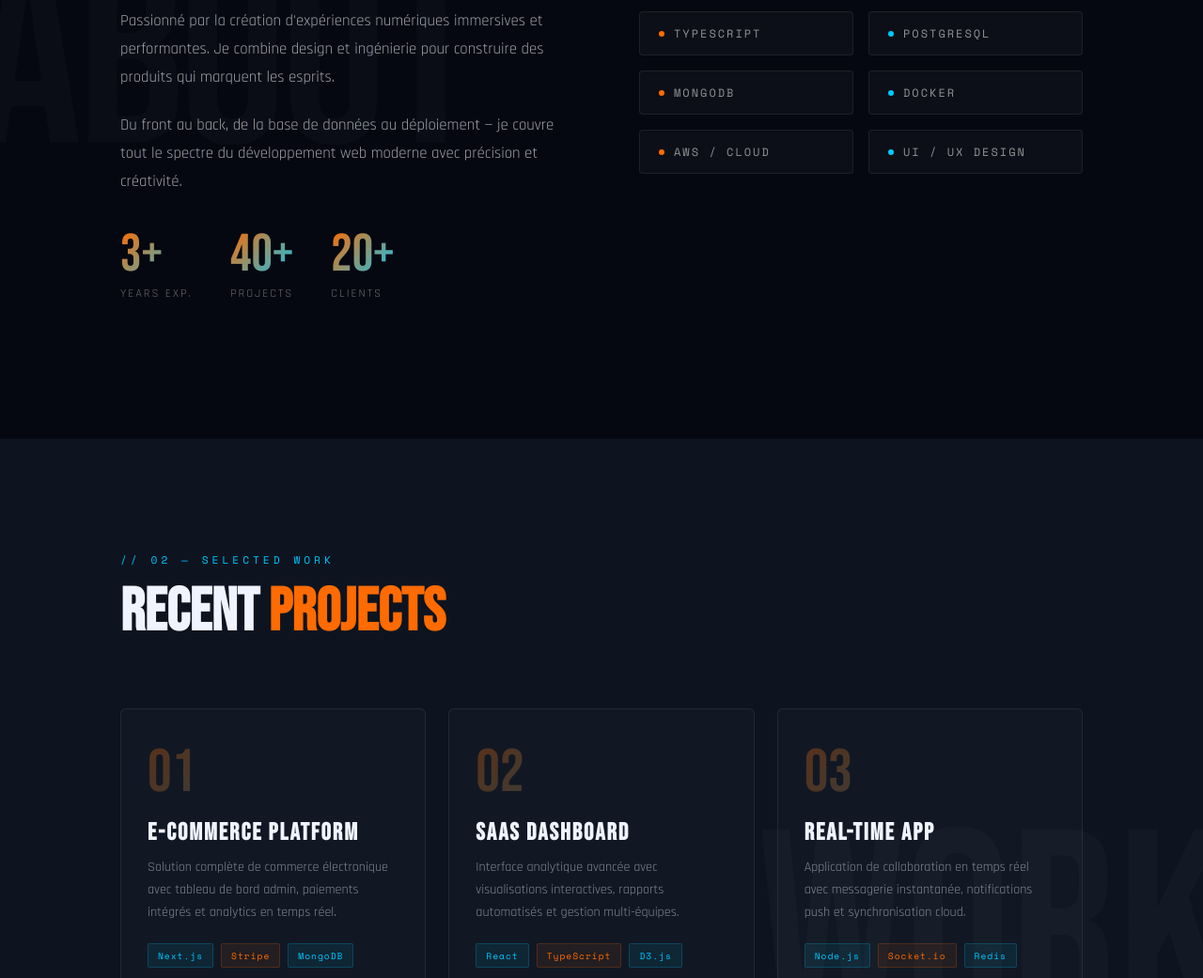
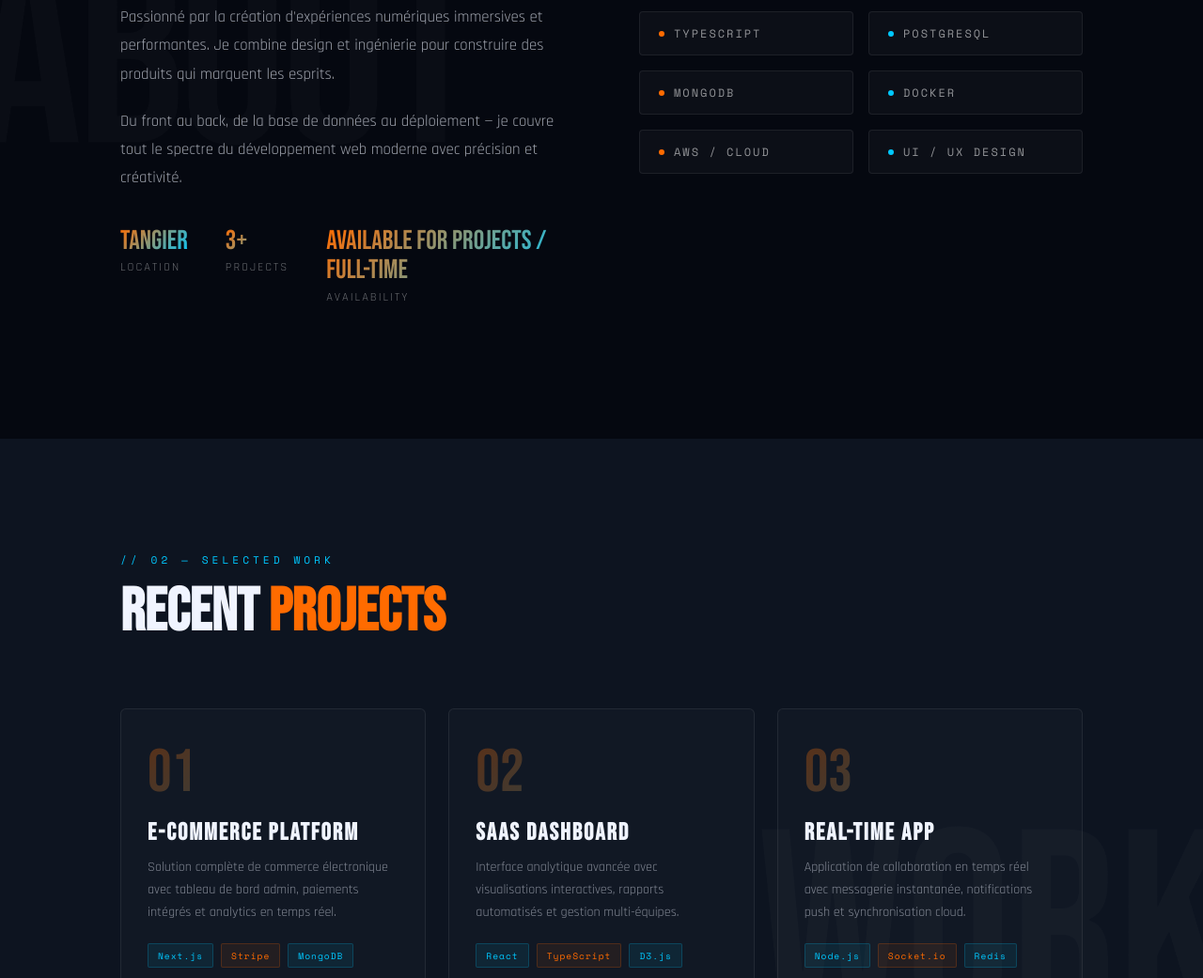
Before and after one commit to yasmineh-d/Portfolio, a plain HTML site: page index.html in a window 1280 px wide. Shown: the part 1133-2174 px from the top of the page at 94% size. Drawn offline with nearby package versions, Linux system fonts and the light colour scheme.

Commit message:
update files

```diff
--- a/index.html
+++ b/index.html
@@ -121,16 +121,17 @@
         </p>
         <div class="about-stats">
           <div>
-            <div class="stat-num">3+</div>
-            <div class="stat-label">Years Exp.</div>
+            <div class="stat-num">Tangier</div>
+            <div class="stat-label">Location</div>
           </div>
           <div>
-            <div class="stat-num">40+</div>
+            <div class="stat-num">3+</div>
             <div class="stat-label">Projects</div>
           </div>
           <div>
-            <div class="stat-num">20+</div>
-            <div class="stat-label">Clients</div>
+            <div class="stat-num">Available for Projects / Full-time
+            </div>
+            <div class="stat-label">Availability</div>
           </div>
         </div>
       </div>
@@ -262,9 +263,9 @@
     window.addEventListener('resize', resizeFx);
     resizeFx();
 
-    let mouse = { x: fxw/2, y: fxh/2, vx: 0, vy: 0 };
-    let pos = { x: fxw/2, y: fxh/2, rx: fxw/2, ry: fxh/2 };
-    let lastMouse = { x: fxw/2, y: fxh/2 };
+    let mouse = { x: fxw / 2, y: fxh / 2, vx: 0, vy: 0 };
+    let pos = { x: fxw / 2, y: fxh / 2, rx: fxw / 2, ry: fxh / 2 };
+    let lastMouse = { x: fxw / 2, y: fxh / 2 };
 
     let isHovering = false;
     let hoverTarget = null;
@@ -297,7 +298,7 @@
     }
 
     function triggerExplosion(x, y, type, count) {
-      for(let i=0; i<count; i++) spawnFx(x, y, type, 3.5);
+      for (let i = 0; i < count; i++) spawnFx(x, y, type, 3.5);
     }
 
     document.querySelectorAll('a, button, .side-nav-item, .project-card, .skill-tag').forEach(el => {
@@ -351,7 +352,7 @@
       ring.style.borderColor = isHovering ? 'transparent' : color;
 
       // Trailing
-      const velocity = Math.sqrt(mouse.vx**2 + mouse.vy**2);
+      const velocity = Math.sqrt(mouse.vx ** 2 + mouse.vy ** 2);
       if (velocity > 3 && Math.random() < 0.7) {
         spawnFx(pos.x, pos.y, currentSide, velocity * 0.05);
       }
@@ -378,9 +379,9 @@
           fctx.shadowBlur = 12;
           fctx.beginPath();
           fctx.moveTo(0, -p.size);
-          fctx.lineTo(p.size*0.7, 0);
+          fctx.lineTo(p.size * 0.7, 0);
           fctx.lineTo(0, p.size);
-          fctx.lineTo(-p.size*0.7, 0);
+          fctx.lineTo(-p.size * 0.7, 0);
           fctx.fill();
           p.vx *= 0.94; p.vy *= 0.94;
         } else if (p.type === 'fire') {
@@ -389,7 +390,7 @@
           fctx.shadowBlur = 15;
           p.vy -= 0.04;
           fctx.beginPath();
-          fctx.arc(0, 0, p.size * p.life, 0, Math.PI*2);
+          fctx.arc(0, 0, p.size * p.life, 0, Math.PI * 2);
           fctx.fill();
         } else if (p.type === 'steam') {
           fctx.fillStyle = '#e2f1f5';
@@ -399,7 +400,7 @@
           p.size *= 1.04;
           fctx.globalAlpha = p.life * 0.4;
           fctx.beginPath();
-          fctx.arc(0, 0, p.size, 0, Math.PI*2);
+          fctx.arc(0, 0, p.size, 0, Math.PI * 2);
           fctx.fill();
         }
         fctx.restore();
--- a/style.css
+++ b/style.css
@@ -463,12 +463,12 @@ nav {
 
 .stat-num {
   font-family: 'Bebas Neue', sans-serif;
-  font-size: 3.5rem;
+  font-size: 1.8rem;
   background: linear-gradient(135deg, var(--fire), var(--ice));
   background-clip: text;
   -webkit-background-clip: text;
   -webkit-text-fill-color: transparent;
-  line-height: 1;
+  line-height: 1.1;
 }
 
 .stat-label {
```
